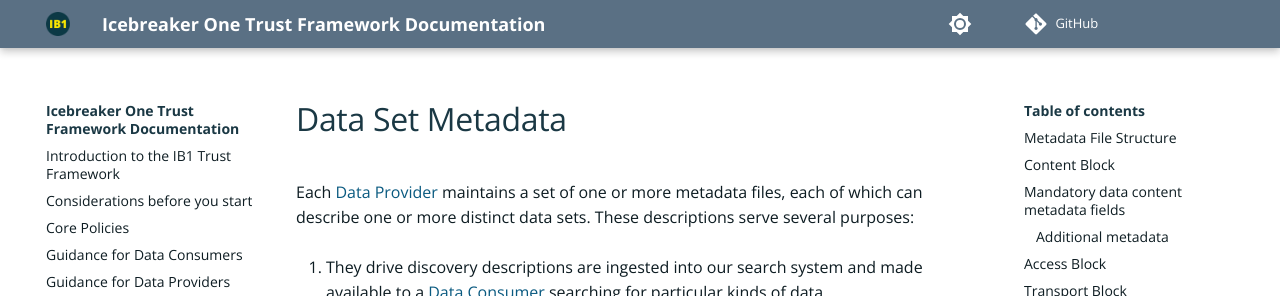
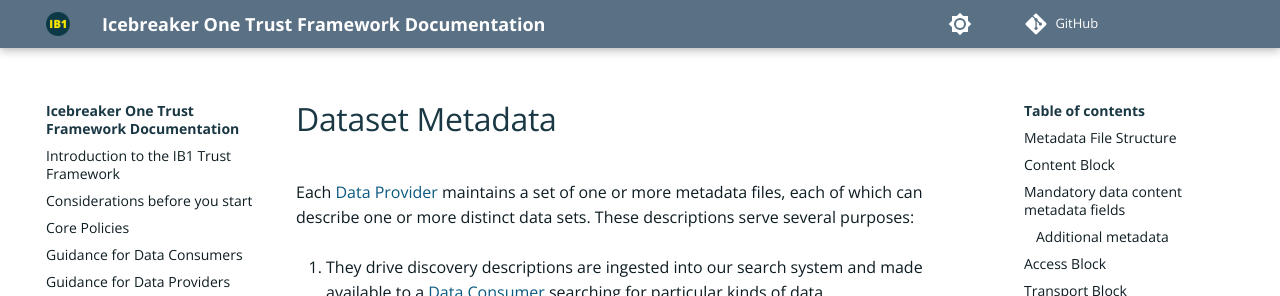
Before and after one commit to icebreakerone/ib1-technical-docs, an MkDocs documentation site: the page built from docs/metadata.md, in a window 1280 px wide and 900 px high. Shown: the top 296 px of the window. Built offline with MkDocs 1.6.1 and Material for MkDocs 9.7.7, drawn with Linux system fonts in a browser that asks for light colours; plug-ins that fetch from the network failed and are left out; comment, search, counter and statistics services are not loaded; the version menu is left out; some of the changed lines change nothing that is shown.

Commit message:
docs/metadata.md updated from https://stackedit.net/

````diff
--- a/docs/metadata.md
+++ b/docs/metadata.md
@@ -1,4 +1,4 @@
-# Data Set Metadata
+# Dataset Metadata
 
 Each [Data Provider](glossary.md#term-Data-Provider) maintains a set of one or more metadata files, each of which can describe one or more
 distinct data sets. These descriptions serve several purposes:
@@ -395,6 +395,6 @@
 ]
 ```
 <!--stackedit_data:
-eyJoaXN0b3J5IjpbLTg0MDI1ODY5NSwxMjE1MTk1MjE2LC0xNz
-Y4NDEzMzI2XX0=
+eyJoaXN0b3J5IjpbMTUxOTc1NjAwMywtODQwMjU4Njk1LDEyMT
+UxOTUyMTYsLTE3Njg0MTMzMjZdfQ==
 -->
````
